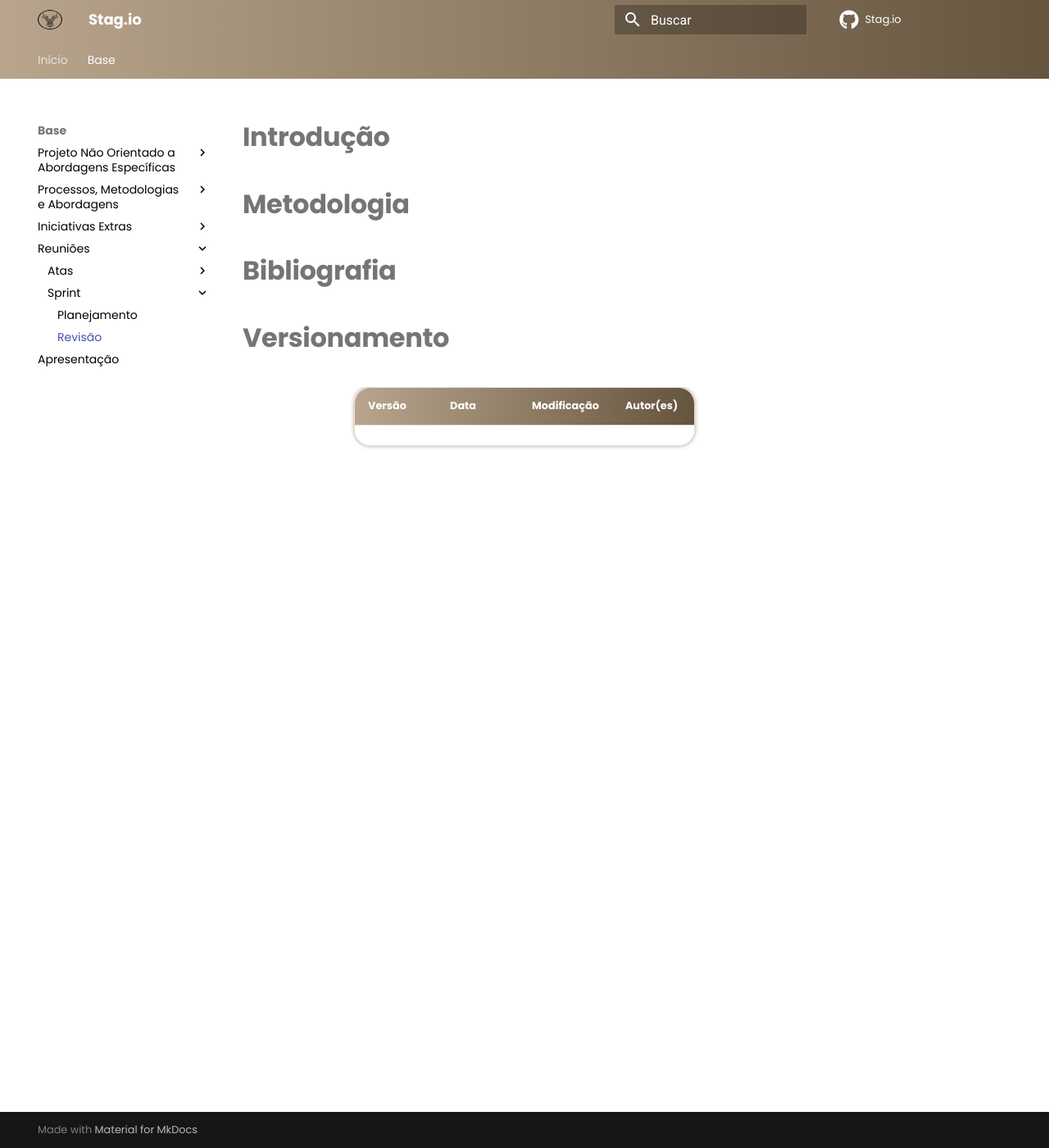
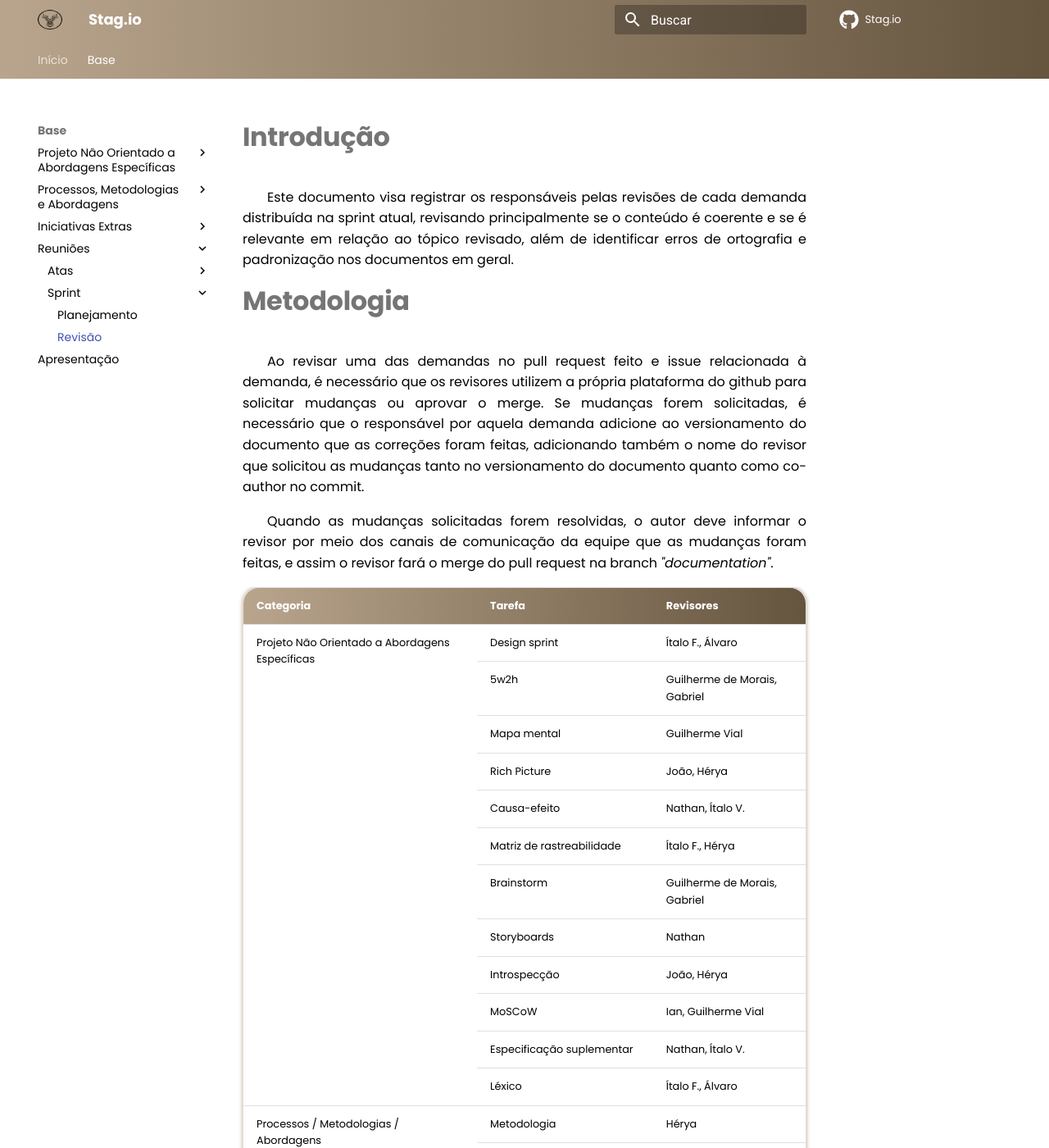
Before and after one commit to UnBArqDsw2021-2/2021.2_G3_stag.io, an MkDocs documentation site: the page built from docs/Base/Reunioes/Sprint/Revisao.md, in a window 1280 px wide and 1400 px high. Shown: the whole window at 82% size. Built offline with MkDocs 1.6.1 and Material for MkDocs 9.7.7, drawn with Linux system fonts in a browser that asks for light colours; comment, search, counter and statistics services are not loaded; some of the changed text lies outside the part shown.

Commit message:
Conclusão do documento
Co-authored-by: Hérya <hryds@users.noreply.github.com>

```diff
--- a/docs/Base/Reunioes/Sprint/Revisao.md
+++ b/docs/Base/Reunioes/Sprint/Revisao.md
@@ -1,11 +1,124 @@
 # Introdução
+
+Este documento visa registrar os responsáveis pelas revisões de cada demanda distribuída na sprint atual, revisando principalmente se o conteúdo é coerente e se é relevante em relação ao tópico revisado, além de identificar erros de ortografia e padronização nos documentos em geral.
 
 # Metodologia
 
+Ao revisar uma das demandas no pull request feito e issue relacionada à demanda, é necessário que os revisores utilizem a própria plataforma do github para solicitar mudanças ou aprovar o merge. Se mudanças forem solicitadas, é necessário que o responsável por aquela demanda adicione ao versionamento do documento que as correções foram feitas, adicionando também o nome do revisor que solicitou as mudanças tanto no versionamento do documento quanto como co-author no commit.
+
+Quando as mudanças solicitadas forem resolvidas, o autor deve informar o revisor por meio dos canais de comunicação da equipe que as mudanças foram feitas, e assim o revisor fará o merge do pull request na branch *"documentation"*.
+
+<table>
+<thead>
+  <tr>
+    <th>Categoria</th>
+    <th>Tarefa</th>
+    <th>Revisores</th>
+  </tr>
+</thead>
+<tbody>
+  <tr>
+    <td rowspan="12">Projeto Não Orientado a Abordagens Específicas</td>
+    <td>Design sprint</td>
+    <td>Ítalo F., Álvaro</td>
+  </tr>
+  <tr>
+    <td>5w2h</td>
+    <td>Guilherme de Morais, Gabriel</td>
+  </tr>
+  <tr>
+    <td>Mapa mental</td>
+    <td>Guilherme Vial</td>
+  </tr>
+  <tr>
+    <td>Rich Picture</td>
+    <td>João, Hérya</td>
+  </tr>
+  <tr>
+    <td>Causa-efeito</td>
+    <td>Nathan, Ítalo V.</td>
+  </tr>
+  <tr>
+    <td>Matriz de rastreabilidade</td>
+    <td>Ítalo F., Hérya</td>
+  </tr>
+  <tr>
+    <td>Brainstorm</td>
+    <td>Guilherme de Morais, Gabriel</td>
+  </tr>
+  <tr>
+    <td>Storyboards</td>
+    <td>Nathan</td>
+  </tr>
+  <tr>
+    <td>Introspecção</td>
+    <td>João, Hérya</td>
+  </tr>
+  <tr>
+    <td>MoSCoW</td>
+    <td>Ian, Guilherme Vial</td>
+  </tr>
+  <tr>
+    <td>Especificação suplementar</td>
+    <td>Nathan, Ítalo V.</td>
+  </tr>
+  <tr>
+    <td>Léxico</td>
+    <td>Ítalo F., Álvaro</td>
+  </tr>
+  <tr>
+    <td rowspan="2">Processos / Metodologias / Abordagens</td>
+    <td>Metodologia</td>
+    <td>Hérya</td>
+  </tr>
+  <tr>
+    <td>Modelagem BPMN</td>
+    <td>Guilherme de Morais, Gabriel</td>
+  </tr>
+  <tr>
+    <td rowspan="5">Iniciativas extras</td>
+    <td>Backlog do produto</td>
+    <td>Ian, Guilherme Vial</td>
+  </tr>
+  <tr>
+    <td>TAP</td>
+    <td>Nathan</td>
+  </tr>
+  <tr>
+    <td>Plano de gerenciamento de risco</td>
+    <td>Guilherme de Morais</td>
+  </tr>
+  <tr>
+    <td>Personas</td>
+    <td>Álvaro</td>
+  </tr>
+  <tr>
+    <td>Valor, custo e risco</td>
+    <td>Ian, Guilherme Vial</td>
+  </tr>
+  <tr>
+    <td rowspan="2">Reuniões</td>
+    <td>Atas</td>
+    <td>João, Hérya</td>
+  </tr>
+  <tr>
+    <td>Sprint</td>
+    <td>Ítalo Fernandes e Gabriel</td>
+  </tr>
+  <tr>
+    <td>Apresentação</td>
+    <td></td>
+    <td>Todos</td>
+  </tr>
+</tbody>
+</table>
+
 # Bibliografia
+
+> Scrum Reference Card | Scrum Reference Card. , [s.d.]. Disponível em: <https://scrumreferencecard.com/scrum-reference-card/>. Acesso em: 28 jan. 2022
 
 # Versionamento
 
 Versão | Data | Modificação | Autor(es) |
 |--|--|--|--|
-|||||
+|1.0|01/02/2022| Elaboração do documento |Ítalo Vinícius, Hérya|
```
